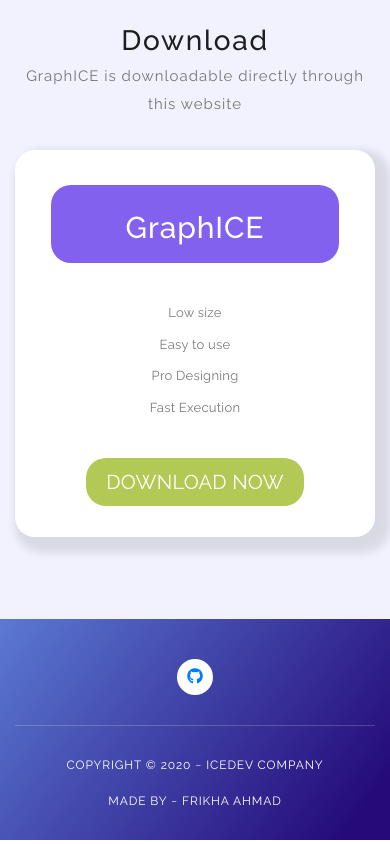
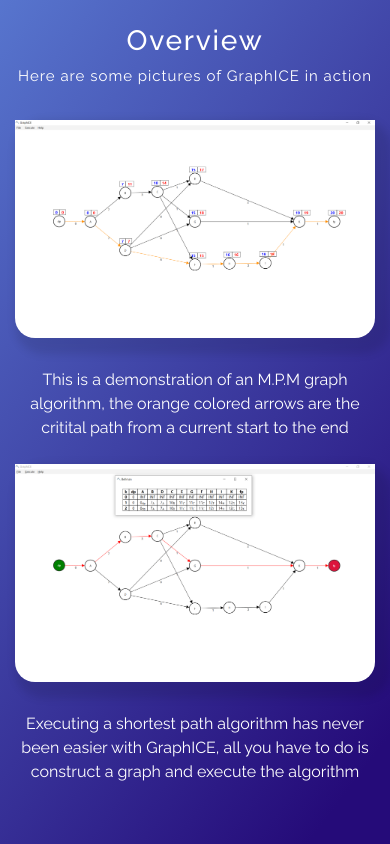
Before and after one commit to IceBreaker8/IceBreaker8.github.io, a plain HTML site: page index.html in a window 390 px wide. Shown: the part 4980-5824 px from the top of the page. Drawn offline with Linux system fonts and the light colour scheme.

Commit message:
added overview page

```diff
--- a/assets/css/graphice.css
+++ b/assets/css/graphice.css
@@ -121,7 +121,9 @@ body {
   background: #ff589e;
   color: #fff;
 }
-
+#overview{
+  background-image: linear-gradient(127deg, #5979d1 0%, #250b79 91%);
+}
 .section {
   position: relative;
   padding-top: 100px;
@@ -1192,6 +1194,7 @@ team
   color: #1e1e1e;
   letter-spacing: 0.25px;
   margin-left: -20px;
+
 }
 
 
--- a/index.html
+++ b/index.html
@@ -61,6 +61,7 @@
                 <li><a href="#about">About</a></li>
                 <li><a href="#updates">Updates</a></li>
                 <li><a href="#tutorial">Tutorial</a></li>
+                <li><a href="#overview">Overview</a></li>
                 <li><a href="#downloads">Downloads</a></li>
               </ul>
               <a class="menu-trigger">
@@ -347,7 +348,72 @@
     </section>
     <!-- ***** Tutorial End ***** -->
 
-    <!-- ***** Pricing Plans Start ***** -->
+    <!-- ***** Overview Start ******************************************************************************* -->
+    <section class="section" id="overview">
+      <div class="container">
+        <!-- ***** Section Title Start ***** -->
+        <div class="row">
+          <div class="col-lg-12">
+            <div class="center-heading">
+              <h2 style="color: white" class="section-title">Overview</h2>
+            </div>
+          </div>
+          <div class="offset-lg-3 col-lg-6">
+            <div class="center-text">
+              <p style="color: white">
+                Here are some pictures of GraphICE in action
+              </p>
+            </div>
+          </div>
+        </div>
+        <!-- ***** Section Title End ***** -->
+
+        <div class="row">
+          <!-- ***** MPM Item Start ***** -->
+          <div class="col-sm-12">
+            <div class="team-item">
+              <div class="team-content">
+                <img
+                  width="100%"
+                  height="100%"
+                  src="assets/images/MPM.png"
+                  alt=""
+                />
+              </div>
+            </div>
+            <p style="text-align: center; color: white">
+              This is a demonstration of an M.P.M graph algorithm, the orange
+              colored arrows are the critital path from a current start to the
+              end
+            </p>
+            <p style="margin-bottom: 24px"></p>
+          </div>
+          <!-- ***** MPM Item End ***** -->
+
+          <!-- ***** MPM Item Start ***** -->
+          <div class="col-sm-12">
+            <div class="team-item">
+              <div class="team-content">
+                <img
+                  width="100%"
+                  height="100%"
+                  src="assets/images/bellman.png"
+                  alt=""
+                />
+              </div>
+            </div>
+            <p style="text-align: center; color: white">
+              Executing a shortest path algorithm has never been easier with
+              GraphICE, all you have to do is construct a graph and execute the
+              algorithm
+            </p>
+          </div>
+        </div>
+      </div>
+    </section>
+    <!-- ***** Overview End **************************************************************************** -->
+
+    <!-- ***** Download Start ***** -->
     <section class="section colored" id="downloads">
       <div class="container">
         <!-- ***** Section Title Start ***** -->
@@ -410,7 +476,11 @@
             <p class="copyright">
               Copyright &copy; 2020 ~ IceDev Company <br />
               <br />
-              Made by ~ Frikha Ahmad
+              Contact us:
+              <span style="font-weight: 600">graphice.company@gmail.com</span>
+              <br />
+              <br />
+              Made by ~ <span style="font-weight: 600">Frikha Ahmad</span>
             </p>
           </div>
         </div>
```
Also changed, not shown: assets/images/MPM.png (added), assets/images/bellman.png (added).
